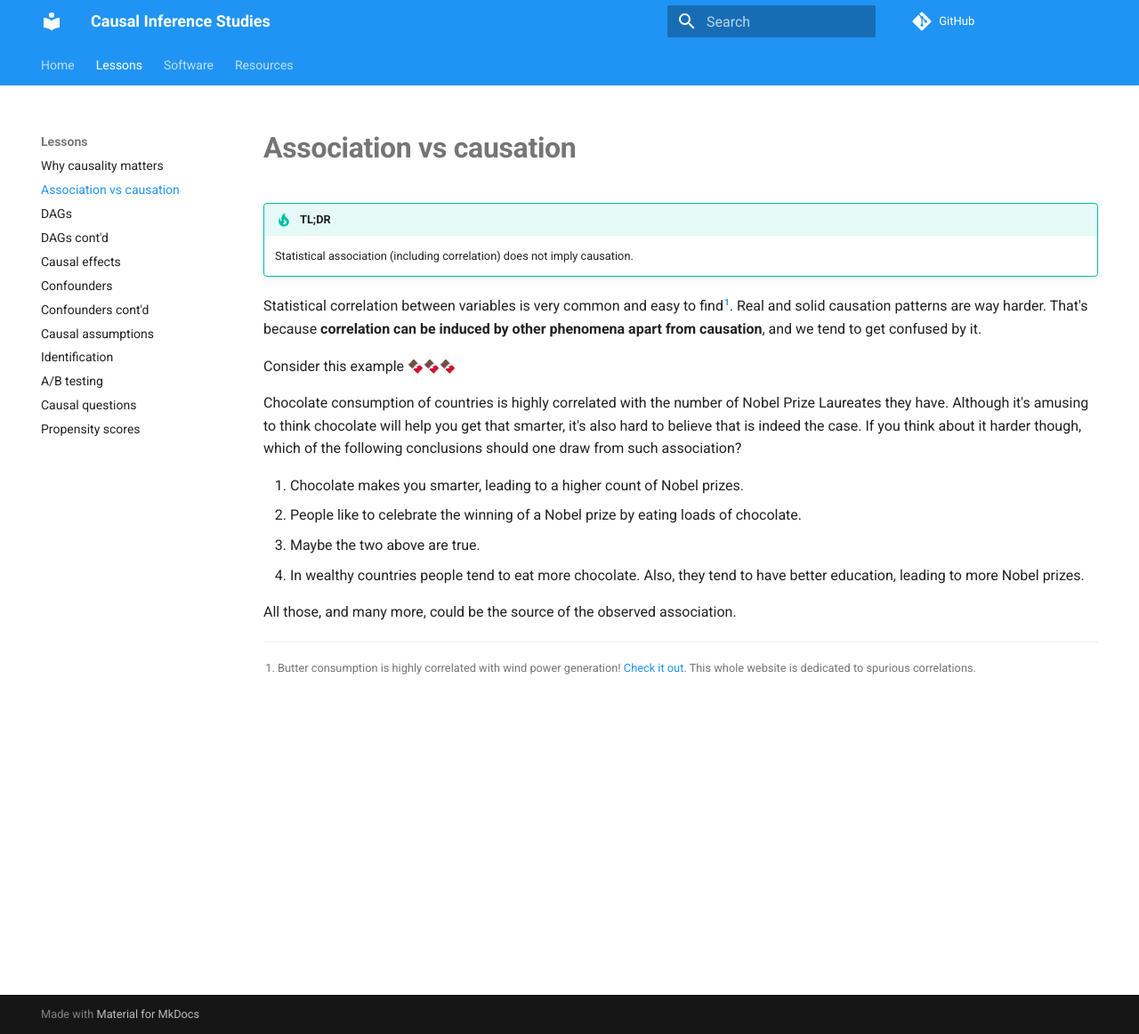
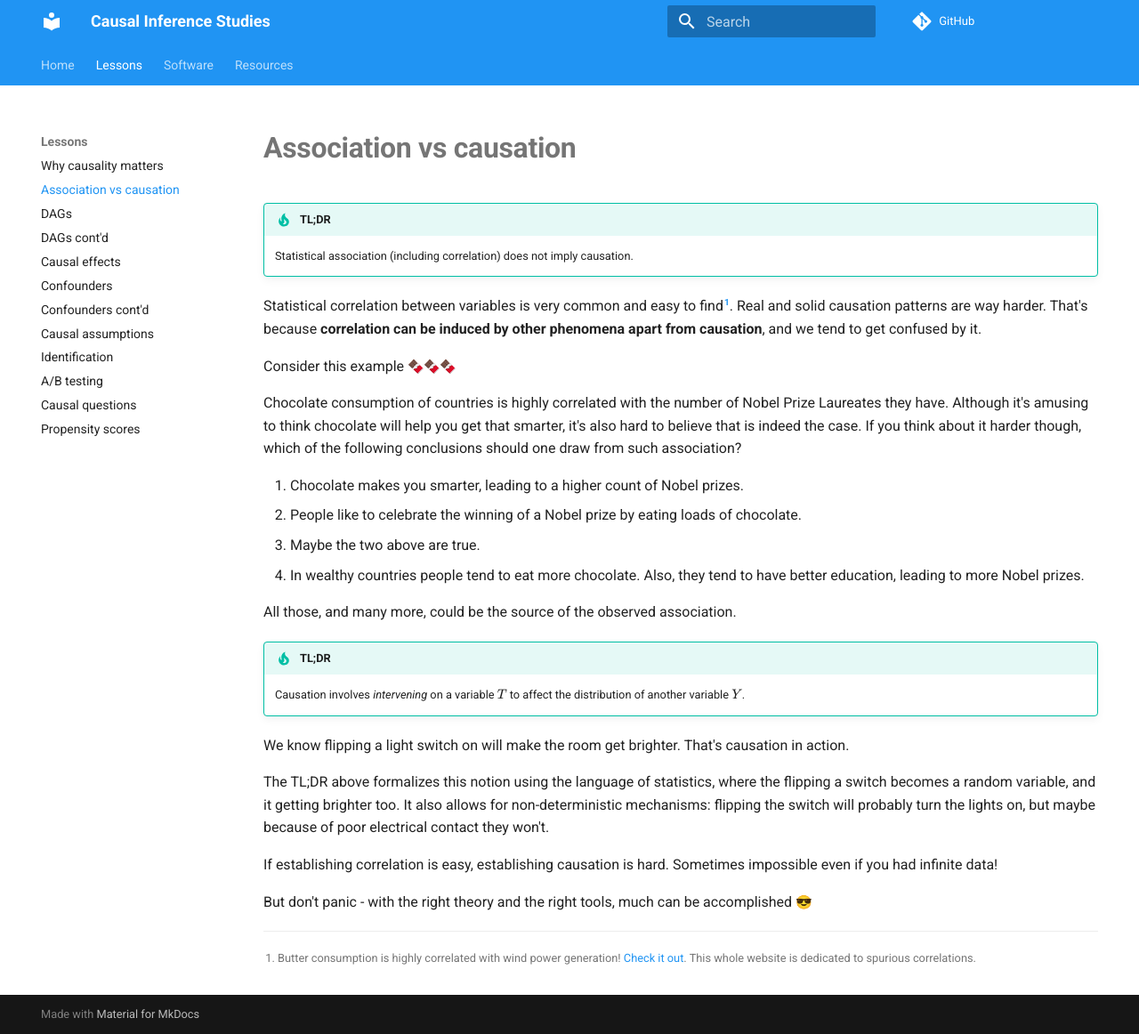
Before and after one commit to emilioMaddalena/causal-inference-studies, an MkDocs documentation site: the page built from material/association_vs_causation.md, in a window 1280 px wide and 1162 px high. Shown: the whole window at 89% size. Built offline with MkDocs 1.6.1 and Material for MkDocs 9.7.7, drawn with Linux system fonts in a browser that asks for light colours; emoji names are drawn with the system emoji font; comment, search, counter and statistics services are not loaded.

Commit message:
Write second TL;DR

```diff
--- a/material/association_vs_causation.md
+++ b/material/association_vs_causation.md
@@ -16,5 +16,15 @@ Chocolate consumption of countries is highly correlated with the number of Nobel
 
 All those, and many more, could be the source of the observed association.
 
+!!! tip "TL;DR"
+    Causation involves *intervening* on a variable $T$ to affect the distribution of another variable $Y$.
+
+We know flipping a light switch on will make the room get brighter. That's causation in action.
+
+The TL;DR above formalizes this notion using the language of statistics, where the flipping a switch becomes a random variable, and it getting brighter too. It also allows for non-deterministic mechanisms: flipping the switch will probably turn the lights on, but maybe because of poor electrical contact they won't.
+
+If establishing correlation is easy, establishing causation is hard. Sometimes impossible even if you had infinite data!
+
+But don't panic - with the right theory and the right tools, much can be accomplished :sunglasses:
 
 [^1]: Butter consumption is highly correlated with wind power generation! [Check it out](https://www.tylervigen.com/spurious/correlation/2205_butter-consumption_correlates-with_wind-power-generated-in-united-states). This whole website is dedicated to spurious correlations.
```
